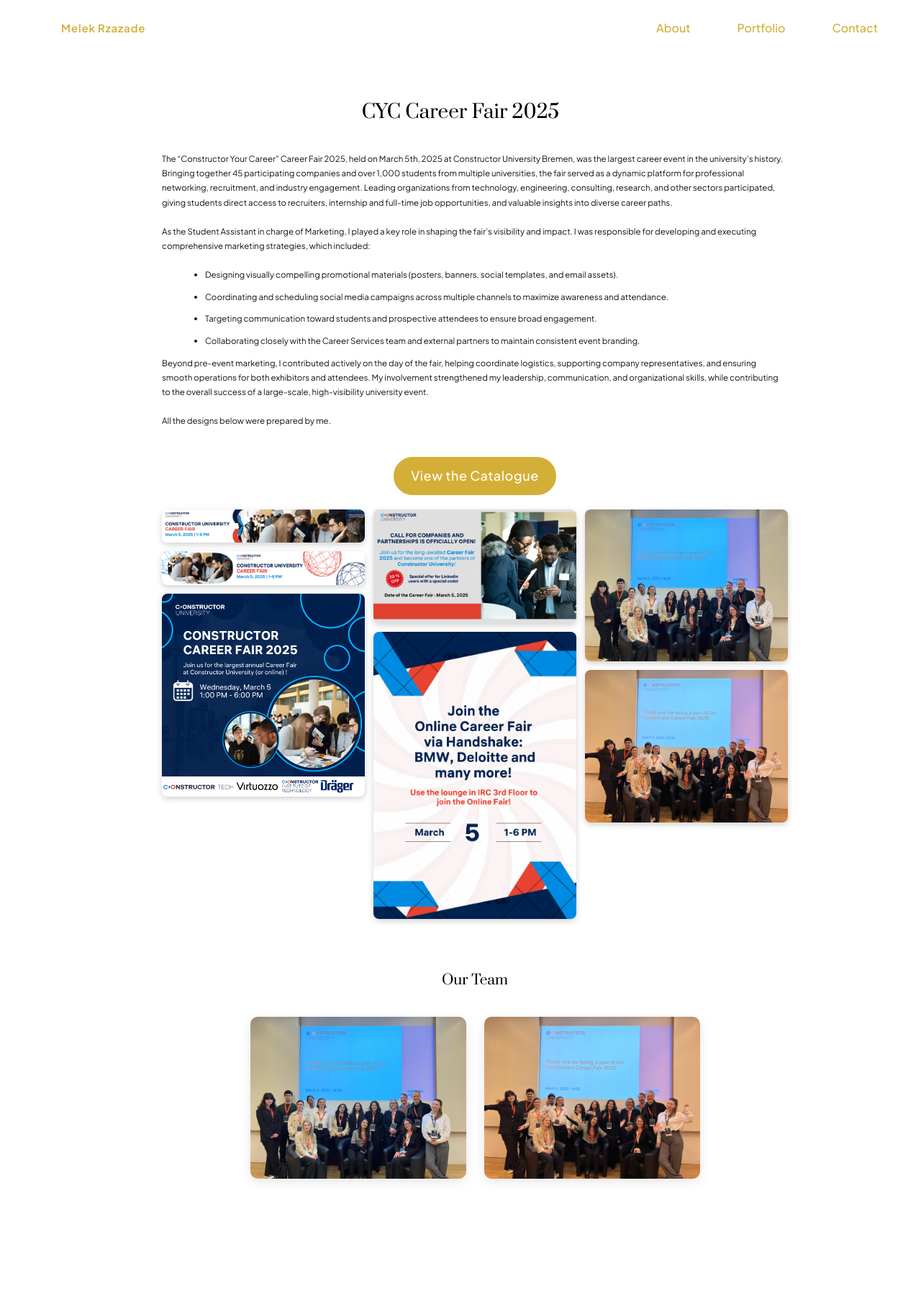
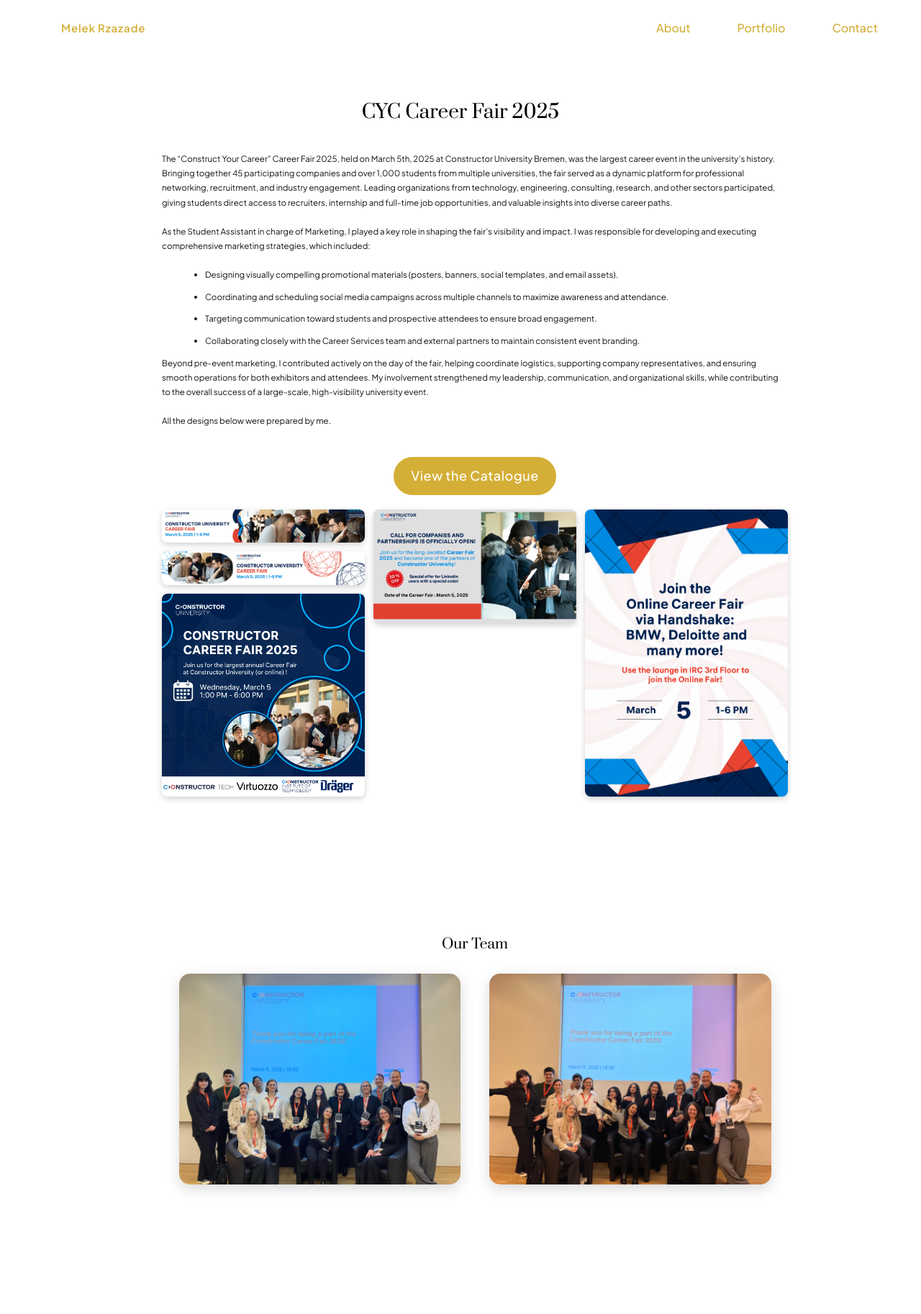
Before and after one commit to melekrzdd/melekrzdd.github.io, a Jekyll site: the page built from _projects/creative/cyc-career-fair-2025.md, in a window 1280 px wide. Shown: the whole page at 72% size. Built offline with Jekyll 4.4.1, drawn with Linux system fonts in a browser that asks for light colours; before the commit the page ends 1718 px from its top, so only the background shows below that; some of the changed lines change nothing that is shown.

Commit message:
Update cyc-career-fair-2025.md

```diff
--- a/_projects/creative/cyc-career-fair-2025.md
+++ b/_projects/creative/cyc-career-fair-2025.md
@@ -11,7 +11,7 @@
 <div class="creative-description">
 
   <p>
-    The “Constructor Your Career” Career Fair 2025, held on March 5th, 2025 at Constructor University Bremen,
+    The “Construct Your Career” Career Fair 2025, held on March 5th, 2025 at Constructor University Bremen,
     was the largest career event in the university’s history. Bringing together 45 participating companies and over
     1,000 students from multiple universities, the fair served as a dynamic platform for professional networking,
     recruitment, and industry engagement. Leading organizations from technology, engineering, consulting, research,
@@ -36,19 +36,15 @@
     representatives, and ensuring smooth operations for both exhibitors and attendees. My involvement strengthened my leadership,
     communication, and organizational skills, while contributing to the overall success of a large-scale, high-visibility
     university event.
-
   </p>
 
   <p>
-
     All the designs below were prepared by me.
-
   </p>
 
 </div>
 
 <div class="brochure-cta">
-
   <a href="/img/creative/cyc-career-fair/Catalogue-Career-Fair-2025-v4.pdf"
      target="_blank"
      class="btn-brochure btn-secondary">
@@ -56,28 +52,108 @@
   </a>
 </div>
 
+<!-- Posters gallery -->
+<div class="creative-gallery">
+  {% assign fair_images = site.static_files | sort: "path" %}
 
-<div class="creative-gallery">
-  {% for image in site.static_files %}
-    {% if image.path contains '/img/creative/cyc-career-fair/' %}
+  {%- comment -%}
+    Convert to array of only the allowed images
+  {%- endcomment -%}
+  {% assign posters = "" | split: "" %}
+  {% for image in fair_images %}
+    {% assign parts = image.path | split: "/" %}
+    {% if parts[3] == "cyc-career-fair" and parts.size == 5 %}
+      {% assign posters = posters | push: image %}
+    {% endif %}
+  {% endfor %}
 
-      {%- comment -%}
-      EXCLUDE the PDF cover image so it doesn't appear huge
-      {%- endcomment -%}
-      {% unless image.path contains 'cover.png' %}
-        <div class="gallery-item">
-          <img src="{{ image.path }}" alt="">
-        </div>
-      {% endunless %}
+  {%- comment -%}
+    Shuffle the posters (Liquid hack: sort by random key)
+  {%- endcomment -%}
+  {% assign shuffled = posters | sort: "modified_time" %}
 
-    {% endif %}
+  {% for image in shuffled %}
+    <div class="gallery-item">
+      <img src="{{ image.path }}" alt="">
+    </div>
   {% endfor %}
 </div>
 
+
 <!-- Team Section -->
-<h2 class="team-heading">Our Team</h2>
+<section id="team-section" class="team-section">
+  <h2 class="team-heading">Our Team</h2>
 
-<div class="team-row">
-  <img src="/img/creative/cyc-career-fair/team/teampic.JPG" alt="Team Photo 1">
-  <img src="/img/creative/cyc-career-fair/team/teampic2.JPG" alt="Team Photo 2">
-</div>
+  <div class="team-row">
+    <img src="/img/creative/cyc-career-fair/team/teampic.JPG" alt="Team Photo 1">
+    <img src="/img/creative/cyc-career-fair/team/teampic2.JPG" alt="Team Photo 2">
+  </div>
+</section>
+
+<style>
+  /* ---- Layout fix JUST for this page ---- */
+
+  /* override any column layout from the theme */
+  .cyc-gallery {
+    column-count: unset !important;
+    column-gap: 0 !important;
+    -webkit-column-count: unset !important;
+    -webkit-column-gap: 0 !important;
+    -moz-column-count: unset !important;
+    -moz-column-gap: 0 !important;
+
+    display: flex !important;
+    flex-wrap: wrap;
+    justify-content: center;
+    gap: 30px;
+    margin-top: 40px;
+  }
+
+  .cyc-gallery .gallery-item {
+    flex: 1 1 calc(50% - 30px);
+    max-width: 520px;
+  }
+
+  .cyc-gallery .gallery-item img {
+    width: 100%;
+    height: auto;
+    display: block;
+    border-radius: 12px;
+  }
+
+  @media (max-width: 768px) {
+    .cyc-gallery .gallery-item {
+      flex: 1 1 100%;
+      max-width: 100%;
+    }
+  }
+
+  /* team section spacing */
+  .team-section {
+    margin-top: 80px;
+    padding-top: 40px;
+  }
+
+  .team-heading {
+    text-align: center;
+    font-size: 32px;
+    margin-bottom: 30px;
+  }
+
+ .team-row {
+  display: flex;
+  justify-content: center;
+  align-items: flex-start;
+  gap: 40px;
+  flex-wrap: nowrap; /* ensures side-by-side */
+  margin-top: 30px;
+}
+
+.team-row img {
+  width: 45%;
+  max-width: 550px;
+  border-radius: 15px;
+  box-shadow: 0 6px 20px rgba(0,0,0,0.15);
+}
+
+</style>
```
